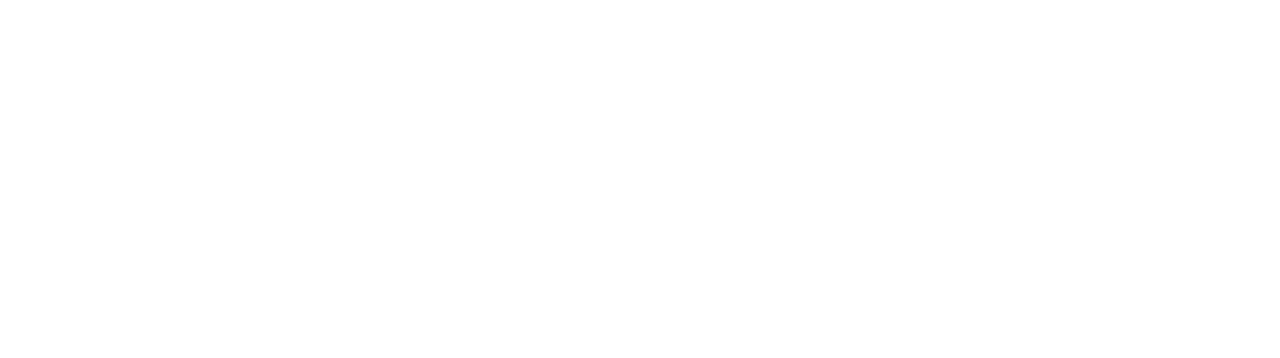
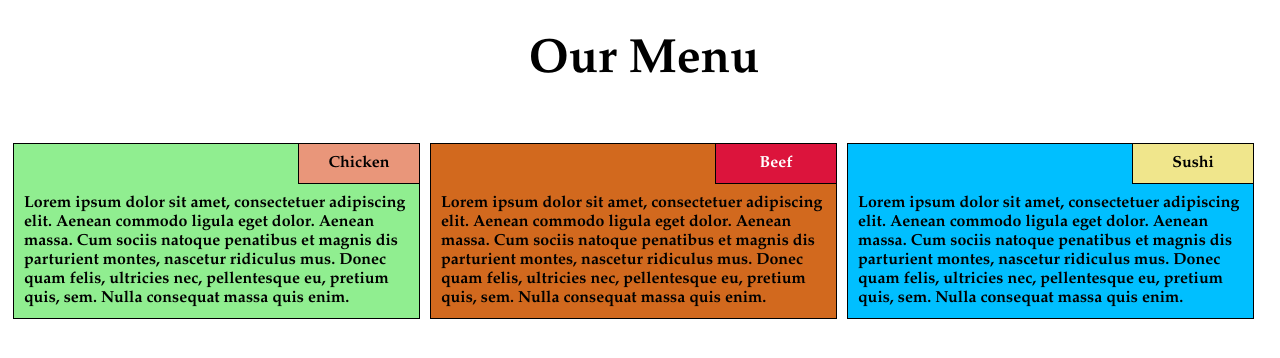
Before and after one commit to kevpatel7/coursera-test, a plain HTML site: page Mod2-solution/index.html in a window 1280 px wide. Drawn offline with Linux system fonts and the light colour scheme.

Commit message:
My first assignment.

```diff
--- a/Mod2-solution/index.html
+++ b/Mod2-solution/index.html
@@ -1,9 +1,34 @@
 <!DOCTYPE html>
 <html>
 <head>
-	<title>Mod2 Solution.  Hello!</title>
+	<meta charset="utf-8">
+	<title>Mod2 Solution</title>
+	<link rel="stylesheet" href="mod2-solution.css">
+
 </head>
 <body>
+	<header class="col-12" >
+		<h1>Our Menu</h1>
+	</header>
+	<div class="col-4" id="div1">
+		<p id="p1"> Lorem ipsum dolor sit amet, consectetuer adipiscing elit. Aenean commodo ligula eget dolor. Aenean massa. Cum sociis natoque penatibus et magnis dis parturient montes, nascetur ridiculus mus. Donec quam felis, ultricies nec, pellentesque eu, pretium quis, sem. Nulla consequat massa quis enim. </p>
+			<p id="Chickenposition">Chicken</p>
+	</div>
+
+	<div class="col-4" id="div2">
+			<p id="p2"> Lorem ipsum dolor sit amet, consectetuer adipiscing elit. Aenean commodo ligula eget dolor. Aenean massa. Cum sociis natoque penatibus et magnis dis parturient montes, nascetur ridiculus mus. Donec quam felis, ultricies nec, pellentesque eu, pretium quis, sem. Nulla consequat massa quis enim. </p>
+				<p id="position2">Beef</p>
+	</div>
+
+	<div class ="col-4" id="div3">
+		<p id="p3"> Lorem ipsum dolor sit amet, consectetuer adipiscing elit. Aenean commodo ligula eget dolor. Aenean massa. Cum sociis natoque penatibus et magnis dis parturient montes, nascetur ridiculus mus. Donec quam felis, ultricies nec, pellentesque eu, pretium quis, sem. Nulla consequat massa quis enim.</p>
+				<p id="position3">Sushi</p>
+	</div>
+
+
+
+
+
 
 </body>
 </html>
--- /dev/null
+++ b/Mod2-solution/mod2-solution.css
@@ -0,0 +1,169 @@
+* {
+    border: 0px solid black;
+    margin-right: 0px;
+}
+* {
+    box-sizing: border-box;
+}
+/* Tablet Settings*/
+@media (min-width: 768px) and (max-width: 991px) {
+    #div1, #div2 {
+        width:45%;
+        justify-content: center;
+    }
+    #div3 {
+        width: 90%;
+    }
+}
+
+/* Mobile Settings*/
+@media (max-width:767px) and (min-width: 1px) {
+    #div1, #div2, #div3{
+        width: 100%;
+    }
+}
+
+
+div {
+    text-align: left;
+    font-size: 16px;
+    font-weight: bold;
+    background-color: white;
+    margin: 5px;
+}
+
+
+p {
+    border: 1px solid black;
+    padding: 10px;
+    float:left;
+    font-family: Palatino, Arial, sans-serif;
+
+}
+
+h1 {
+    text-align: center;
+    font-size: 300%;
+    font-family: Palatino, Arial, sans-serif;
+
+}
+
+
+
+#p1{
+    padding-top: 50px;
+    position: relative;
+    width: 100%;
+    background-color: LightGreen;
+
+
+}
+
+#p2 {
+    padding-top: 50px;
+    position: relative;
+    width: 100%;
+    background-color: Chocolate;
+
+}
+
+#p3 {
+    padding-top: 50px;
+    background-color: DeepSkyBlue;
+}
+
+#Chickenposition {
+    width: 30%;
+    text-align: center;
+    background-color: DarkSalmon;
+    position: absolute;
+    left: 70%;
+
+}
+
+#position2{
+    width: 30%;
+    background-color: Crimson;
+    text-align: center;
+    position: absolute;
+    left: 70%;
+    color: white;
+
+}
+
+#position3{
+    width: 30%;
+    background-color: Khaki;
+    text-align: center;
+    position: absolute;
+    left: 70%;
+
+
+}
+
+.style {
+    padding: 100;
+    width:100%;
+}
+
+.grid {
+    margin: 0 auto;
+    max-width: 1200px;
+    width: 100%;
+}
+
+.row {
+    width: 100%;
+
+}
+
+.col-1 {
+    width: 8.33%;
+}
+
+.col-2 {
+    width: 16.66%;
+}
+
+.col-3 {
+    width: 25%;
+}
+
+.col-4 {
+    width: 32%;
+    float: left;
+    position: relative;
+
+}
+
+.col-5 {
+    width: 41.66%;
+}
+
+.col-6 {
+    width: 50%;
+}
+
+.col-7 {
+    width: 58.33%;
+}
+
+.col-8 {
+    width: 66.66%;
+}
+
+.col-9 {
+    width: 75%;
+}
+
+.col-10 {
+    width: 83.33%;
+}
+
+.col-11 {
+    width: 91.66%;
+}
+
+.col-12 {
+    width: 100%;
+}
```
